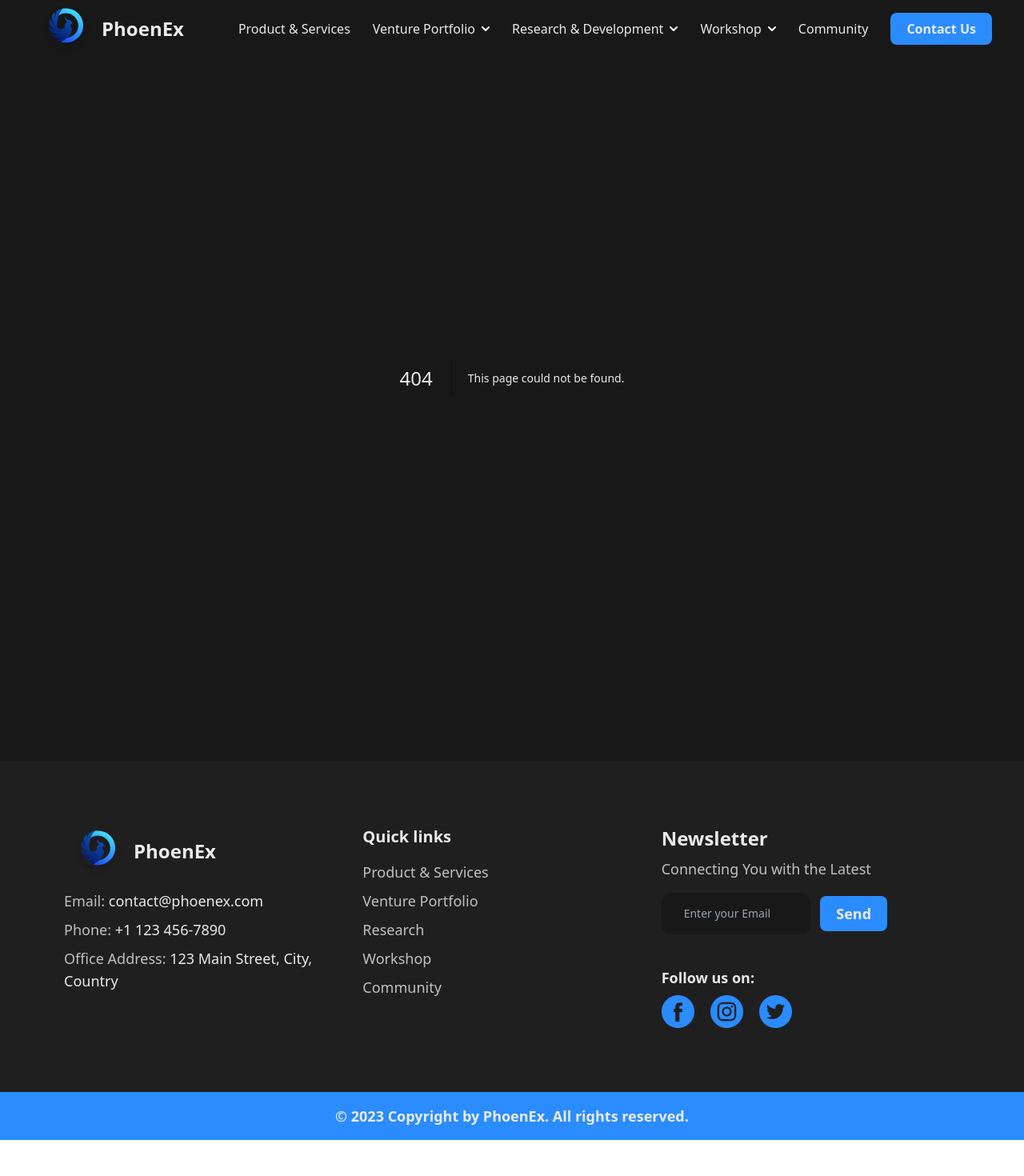
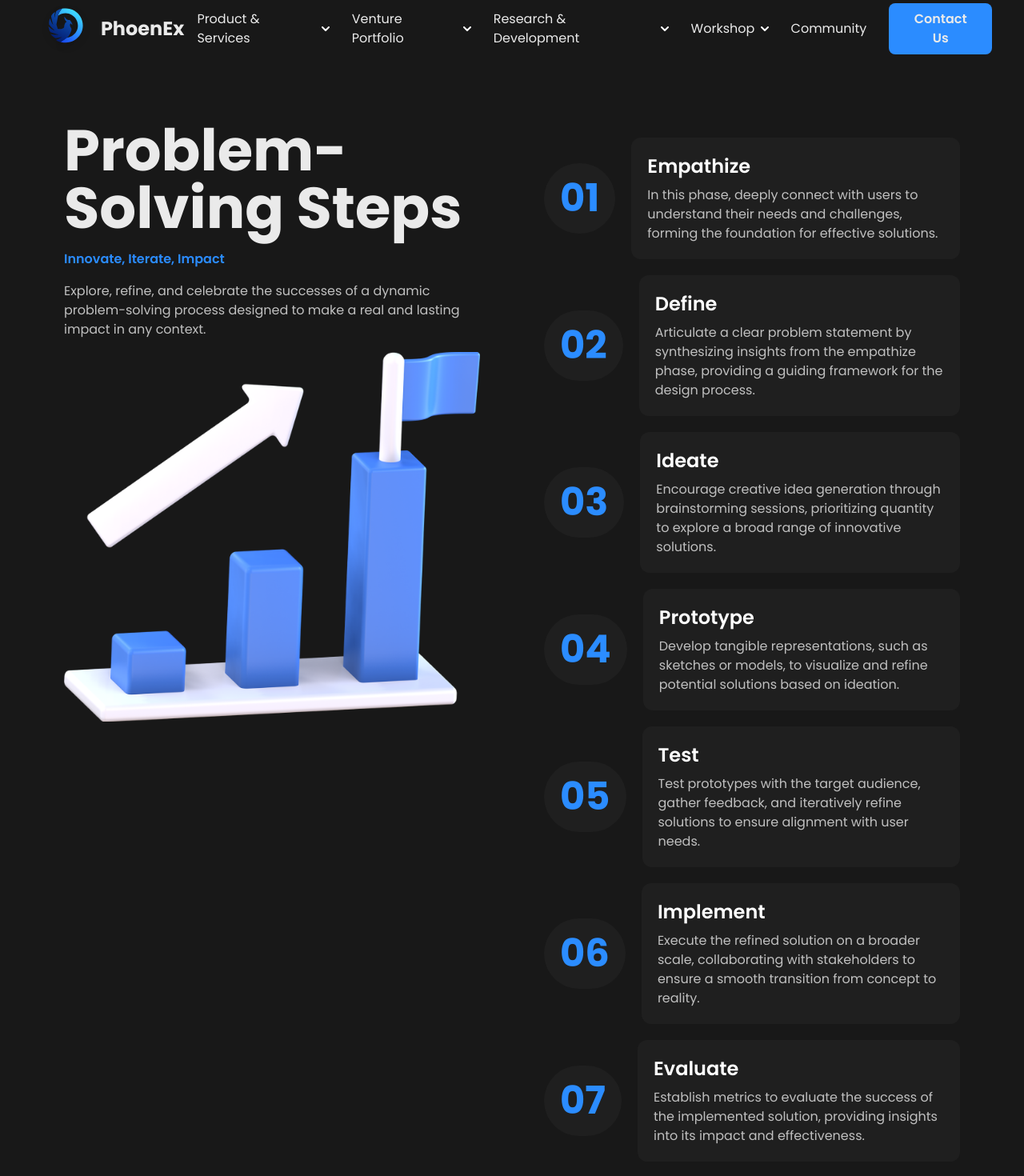
Before and after one commit to masudpro121/phoenex-official-website, a Next.js app: page /infographic in a window 1280 px wide. Before the commit this address had no page. Shown: the top 1470 px of the page at 80% size. Before the commit the page ends 1425 px from the top, so only its background shows below. Built offline with nearby package versions, Linux system fonts and the light colour scheme.

Commit message:
portfolio details added

```diff
--- /dev/null
+++ b/src/components/IndividualPortfolio/IndPortfolioDetails.jsx
@@ -0,0 +1,39 @@
+import React from 'react'
+
+const IndPortfolioDetails = () => {
+  const details = {
+    description:  'GreenTech Innovations focuses on developing cutting-edge technologies aimed at reducing carbon footprints and promoting eco-friendly practices. Our portfolio includes solutions ranging from renewable energy projects to smart waste management systems.',
+    investmentOpportunity: 'Investors can actively participate in the GreenTech Innovations portfolio by supporting projects aligned with their sustainability goals. By investing, individuals contribute to the development of groundbreaking technologies that have the potential to reshape industries while promoting environmental stewardship.',
+    incubation: {
+      description: 'Our portfolio offers comprehensive incubation services to support the growth of GreenTech projects. From mentorship programs to access to state-of-the-art research facilities, we are dedicated to nurturing the full potential of each venture within this portfolio.',
+      services: [
+        {
+          title: 'Mentorship Programs',
+          icon: ''
+        },
+        {
+          title: 'Research Facilities',
+          icon: ''
+        },
+        {
+          title: 'Market Access',
+          icon: ''
+        },
+      ]
+    },
+    visuals : {
+      description: 'Explore captivating visuals showcasing the impact of GreenTech Innovations. High-quality images depict solar farms, wind turbines, and smart cities powered by our sustainable technologies.',
+      images: []
+    }
+
+  }
+  return (
+    <div className="m-20">
+      <div>
+
+      </div>
+    </div>
+  )
+}
+
+export default IndPortfolioDetails
--- /dev/null
+++ b/src/components/IndividualPortfolio/IndPortfolioHero.jsx
@@ -0,0 +1,16 @@
+import React from 'react'
+import HeroImg from "@/images/individual-portfolio/hero.png"
+import Image from "next/image"
+const IndPortfolioHero = () => {
+  return (
+    <div className="space-y-5 m-20 text-center">
+      <h1 className="">GreenTech Innovations Portfolio</h1>
+      <p className="text-clightGray text-2xl Poppins leading-loose">
+        Explore the GreenTech Innovations portfolio, meticulously designed to revolutionize sustainable technologies and address <br/> pressing environmental challenges. At PhoenEX, we are committed to fostering innovation that contributes to a greener future.
+      </p>
+      <Image src={HeroImg} />
+    </div>
+  )
+}
+
+export default IndPortfolioHero
--- a/src/components/Layout/Navbar.jsx
+++ b/src/components/Layout/Navbar.jsx
@@ -16,6 +16,59 @@ const Navbar = () => {
       setDropdown(item)
     }
   }
+
+  const categories = [
+    {
+      title: 'Product & Services',
+      link: '/product-and-services',
+      sub:[
+        {
+          title: 'Infographic',
+          link: '/infographic'
+        }
+      ]
+    },
+    {
+      title: 'Venture Portfolio',
+      link: '/venture-portfolio',
+      sub:[
+        {
+          title: 'Individual Portfolio',
+          link: '/individual-portfolio'
+        }
+      ]
+    },
+    {
+      title: 'Research & Development',
+      link: '/research-and-development',
+      sub:[
+        {
+          title: 'Research & Devleopment Economics',
+          link: '/research-and-development-economics'
+        }
+      ]
+    },
+    {
+      title: 'Workshop',
+      link: '/workshop',
+      sub:[
+        {
+          title: 'Incubation Program',
+          link: '/incubation-program'
+        },
+        {
+          title: 'Product Management',
+          link: '/product-management'
+        },
+      ]
+    },
+    {
+      title: 'Community',
+      link: '/community',
+    },
+  ]
+
+  console.log(dropdown, 'dropdown');
   return (
       <div className="max-w-[1920px] m-auto">
         <div className="flex items-center justify-between gap-4 mx-10 py-1">
@@ -26,54 +79,39 @@ const Navbar = () => {
 
           {/* Right Side  */}
           <div className="flex gap-7 items-center">
-            <div>
+            {/* <div>
               <Link href="/product-and-services">Product & Services</Link>
-            </div>
-            <div className="relative">
-              <div className="flex gap-2 cursor-pointer" >
-                <Link href="venture-portfolio">Venture Portfolio</Link>
-                <Image onClick={()=>{handleDropdown('venture')}} className={dropdown=='venture' ? 'rotate-180' :''} src={DropdownImg} />
-              </div>
-              <div className={`absolute cursor-pointer mt-2  ${dropdown!='venture' && 'hidden'}`}>
-                <div className="">
-                  <Link href="/other">Other</Link>
-                </div>
-                <div>
-                  <Link href="/other">Another</Link>
-                </div>
-              </div>
-            </div>
-            <div className="relative">
-              <div className="flex gap-2 cursor-pointer" >
-                <Link href="/research-and-development" className="">Research & Development</Link>
-                <Image onClick={()=>{handleDropdown('research')}} className={dropdown=='research' ? 'rotate-180':''} src={DropdownImg} />
-              </div>
-              <div className={`absolute cursor-pointer mt-2  ${dropdown!='research' ? 'hidden':''}`}>
-                <div className="">
-                  <Link href="/other">Other</Link>
-                </div>
-                <div>
-                  <Link href="/other">Another</Link>
-                </div>
-              </div>
-            </div>
-            <div className="relative">
-              <div className="flex gap-2 cursor-pointer" onClick={()=>{handleDropdown('workshop')}}>
-                <p className="">Workshop</p>
-                <Image className={dropdown=='workshop' ? 'rotate-180':''} src={DropdownImg} />
-              </div>
-              <div className={`absolute cursor-pointer mt-2  ${dropdown!='workshop' ? 'hidden':''}`}>
-                <div className="">
-                  <Link href="/other">Other</Link>
-                </div>
-                <div>
-                  <Link href="/other">Another</Link>
-                </div>
-              </div>
-            </div>
-            <div>
-              Community
-            </div>
+            </div> */}
+
+            {
+              categories.map((category, i)=>{
+                return(
+                  <div key={i} className="relative ">
+                    <div className="flex gap-2 cursor-pointer" >
+                      <Link href={category.link}>{category.title}</Link>
+                      {
+                        category?.sub?.length>0 &&  <Image onClick={()=>{handleDropdown(category.link)}} className={dropdown==category.link ? 'rotate-180' :''} src={DropdownImg} />
+                      }
+                    </div>
+                    {
+                      category?.sub && category.sub.map((sub, j)=>{
+                        return(
+                          <div key={i+j} className={`absolute  w-64 px-4 py-1 rounded-sm bg-stone-950 cursor-pointer top-10  ${dropdown!=category.link &&'hidden'}`}>
+                          <div className="">
+                            <Link href={sub.link}>{sub.title}</Link>
+                          </div>
+                        </div>
+                        )
+                      })
+                    }
+                  </div>
+                )
+              })
+            }
+
+
+
+
             <div>
               <button className="blue-btn">Contact Us</button>
             </div>
--- a/src/components/ProductServicesPage/ProductHero.jsx
+++ b/src/components/ProductServicesPage/ProductHero.jsx
@@ -5,9 +5,9 @@ import Image from "next/image"
 function ProductHero() {
   return (
     <div className="bg-cgray mx-20  rounded-3xl mt-10 flex">
-      <div className="p-20 w-full ">
-        <div className="space-y-5 ">
-          <h1>PhoenEX - Innovative <br/> Solutions for a <br/> Brighter Tomorrow</h1>
+      <div className="p-10 w-full ">
+        <div className="space-y-8 ">
+          <h1 className="leading-relaxed">PhoenEX - Innovative <br/> Solutions for a <br/> Brighter Tomorrow</h1>
           <p className="text-clightGray text-lg">Explore Our Range of Products and Expert Services</p>
           <button className="blue-btn">Explore Our Products & Services</button>
         </div>
--- a/src/pages/_app.js
+++ b/src/pages/_app.js
@@ -2,6 +2,7 @@ import Layout from "@/components/Layout"
 import '@/styles/globals.css'
 import "react-responsive-carousel/lib/styles/carousel.min.css";
 import { createContext } from "react"
+
 
 export const MyContext = createContext()
 export default function App({ Component, pageProps }) {
--- a/src/pages/_document.js
+++ b/src/pages/_document.js
@@ -2,8 +2,12 @@ import { Html, Head, Main, NextScript } from 'next/document'
 
 export default function Document() {
   return (
-    <Html lang="en">
-      <Head />
+    <Html>
+      <Head>
+      <link rel="preconnect" href="https://fonts.googleapis.com" />
+      <link rel="preconnect" href="https://fonts.gstatic.com" crossOrigin="true" />
+      <link href="https://fonts.googleapis.com/css2?family=Poppins:ital,wght@0,100;0,200;0,300;0,400;0,500;0,600;0,700;0,800;0,900;1,100;1,200;1,300;1,400;1,500;1,600;1,700;1,800;1,900&display=swap" rel="stylesheet" />
+    </Head>
       <body>
         <Main />
         <NextScript />
--- /dev/null
+++ b/src/pages/individual-portfolio.jsx
@@ -0,0 +1,14 @@
+import IndPortfolioDetails from "@/components/IndividualPortfolio/IndPortfolioDetails"
+import IndPortfolioHero from "@/components/IndividualPortfolio/IndPortfolioHero"
+import React from 'react'
+
+const IndividualPortfolioPage = () => {
+  return (
+    <div>
+      <IndPortfolioHero />
+      <IndPortfolioDetails />
+    </div>
+  )
+}
+
+export default IndividualPortfolioPage
--- /dev/null
+++ b/src/pages/infographic.jsx
@@ -0,0 +1,87 @@
+import React from 'react'
+import InfoImg from "@/images/infographics/info.png"
+import Image from "next/image"
+
+const Infographic = () => {
+  const infos = [
+    {
+      step: '01',
+      title: 'Empathize',
+      description: 'In this phase, deeply connect with users to understand their needs and challenges, forming the foundation for effective solutions.'
+    },
+    {
+      step: '02',
+      title: 'Define',
+      description: 'Articulate a clear problem statement by synthesizing insights from the empathize phase, providing a guiding framework for the design process.'
+    },
+    {
+      step: '03',
+      title: 'Ideate',
+      description: 'Encourage creative idea generation through brainstorming sessions, prioritizing quantity to explore a broad range of innovative solutions.'
+    },
+    {
+      step: '04',
+      title: 'Prototype',
+      description: 'Develop tangible representations, such as sketches or models, to visualize and refine potential solutions based on ideation.'
+    },
+    {
+      step: '05',
+      title: 'Test',
+      description: 'Test prototypes with the target audience, gather feedback, and iteratively refine solutions to ensure alignment with user needs.'
+    },
+    {
+      step: '06',
+      title: 'Implement',
+      description: 'Execute the refined solution on a broader scale, collaborating with stakeholders to ensure a smooth transition from concept to reality.'
+    },
+    {
+      step: '07',
+      title: 'Evaluate',
+      description: 'Establish metrics to evaluate the success of the implemented solution, providing insights into its impact and effectiveness.'
+    },
+    {
+      step: '08',
+      title: 'Iterate',
+      description: 'Continuously refine solutions based on evaluation results and ongoing feedback, ensuring adaptability to evolving circumstances.'
+    },
+    {
+      step: '09',
+      title: 'Scale',
+      description: 'Expand the reach of successful solutions to new markets or contexts, maximizing positive outcomes and impact.'
+    },
+    {
+      step: '10',
+      title: 'Celebrate',
+      description: 'Acknowledge and celebrate team efforts and positive impacts, fostering motivation and a collaborative work environment.'
+    },
+  ]
+  return (
+    <div className="flex m-20 gap-20">
+      <div className="w-full space-y-4">
+        <h1>Problem-Solving Steps</h1>
+        <p className="font-semibold text-cblue">Innovate, Iterate, Impact</p>
+        <p className="text-clightGray">Explore, refine, and celebrate the successes of a dynamic problem-solving process designed to make a real and lasting impact in any context.</p>
+        <Image src={InfoImg} />
+      </div>
+      <div className="w-full relative">
+        {
+          infos.map((info, i)=>{
+            return(
+              <div className="flex items-center gap-5 mt-5">
+                <div className="">
+                  <h2 className="text-5xl text-cblue font-bold bg-cgray p-5 rounded-full ">{info.step}</h2>
+                </div>
+                <div className="bg-cgray p-5 rounded-xl">
+                  <h3 className="text-white text-2xl font-semibold">{info.title}</h3>
+                  <p className="text-clightGray mt-2">{info.description}</p>
+                </div>
+              </div>
+            )
+          })
+        }
+      </div>
+    </div>
+  )
+}
+
+export default Infographic
--- a/src/styles/globals.css
+++ b/src/styles/globals.css
@@ -13,3 +13,7 @@ p{
 h1{
   @apply text-7xl font-bold
 }
+
+*{
+  font-family: 'Poppins', sans-serif;
+}
```
